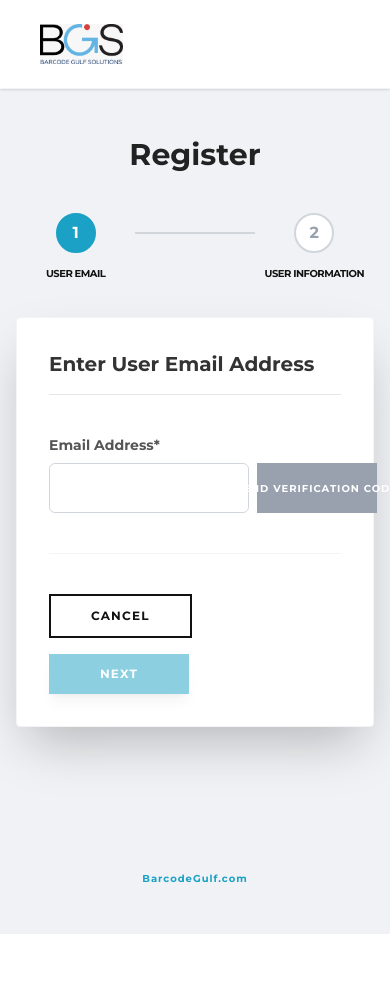
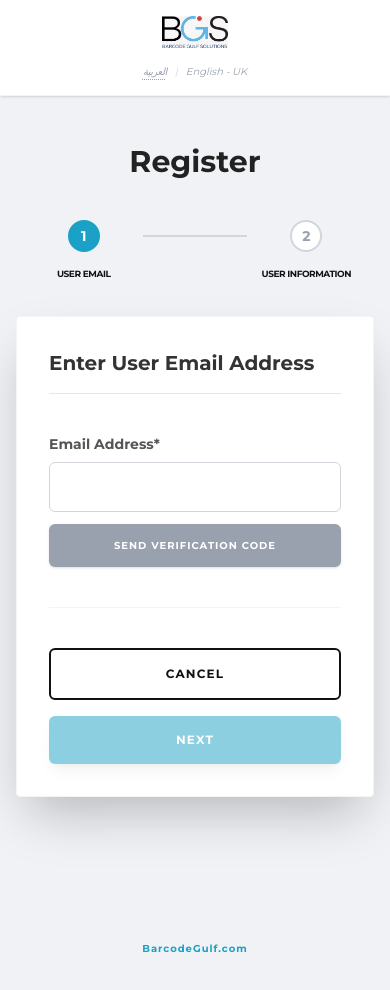
Before and after one commit to Reiman47/BGSHelpDesk, a Next.js app: page /auth/register in a window 390 px wide. Shown: the top 990 px of the page. Before the commit the page ends 934 px from the top, so only its background shows below. Built offline with nearby package versions, Linux system fonts and the light colour scheme; no server answers.

Commit message:
Optimize registration button response and overall UI responsive layout

```diff
--- a/src/app/auth/register/page.tsx
+++ b/src/app/auth/register/page.tsx
@@ -121,18 +121,18 @@ export default function RegisterPage() {
   return (
     <div className={`min-h-screen bg-[#F0F2F5] font-montserrat flex flex-col items-center text-[#111111] ${lang === 'ar' ? 'rtl' : 'ltr'}`}>
       {/* Simplify Header inspired by Zebra */}
-      <header className={`w-full bg-white p-6 px-10 flex justify-between items-center shadow-sm border-b border-gray-100 ${lang === 'ar' ? 'flex-row-reverse' : ''}`}>
+      <header className={`w-full bg-white p-4 md:p-6 px-6 md:px-10 flex flex-col md:flex-row justify-between items-center shadow-sm border-b border-gray-100 gap-4 ${lang === 'ar' ? 'md:flex-row-reverse' : ''}`}>
         <Link href="/" className="hover:opacity-80 transition-opacity">
           <Image
             src="/logo.jpg"
             alt="Barcode Gulf"
             width={180}
             height={60}
-            className="h-10 w-auto object-contain"
+            className="h-8 md:h-10 w-auto object-contain"
             priority
           />
         </Link>
-        <div className={`text-[10px] italic text-gray-400 hidden md:block ${lang === 'ar' ? 'text-right' : 'text-left'}`}>
+        <div className={`text-[10px] italic text-gray-400 ${lang === 'ar' ? 'text-right' : 'text-left'}`}>
           <button
             onClick={() => setLang(lang === 'en' ? 'ar' : 'en')}
             className="hover:text-[#1AA1C5] transition-colors uppercase tracking-tighter decoration-dotted underline underline-offset-4"
@@ -148,16 +148,16 @@ export default function RegisterPage() {
         <h1 className="text-3xl font-bold text-center mb-10 text-[#222222]">{t("register")}</h1>
 
         {/* Zebra Stepper */}
-        <div className={`flex items-center justify-center mb-16 relative ${lang === 'ar' ? 'flex-row-reverse' : ''}`}>
+        <div className={`flex items-center justify-center mb-16 relative px-4 ${lang === 'ar' ? 'flex-row-reverse' : ''}`}>
           <div className={`flex items-center w-full max-w-sm ${lang === 'ar' ? 'flex-row-reverse' : ''}`}>
             <div className="relative flex flex-col items-center flex-1">
-              <div className={`w-10 h-10 rounded-full flex items-center justify-center border-2 ${step >= 1 ? 'bg-[#1AA1C5] border-[#1AA1C5] text-white' : 'bg-white border-gray-300 text-gray-400'} font-bold text-base z-10 transition-all`}>1</div>
-              <span className="absolute -bottom-7 text-[10px] font-bold uppercase tracking-tighter whitespace-nowrap">{t("userEmail")}</span>
+              <div className={`w-8 h-8 md:w-10 md:h-10 rounded-full flex items-center justify-center border-2 ${step >= 1 ? 'bg-[#1AA1C5] border-[#1AA1C5] text-white' : 'bg-white border-gray-300 text-gray-400'} font-bold text-sm md:text-base z-10 transition-all`}>1</div>
+              <span className="absolute -bottom-7 text-[9px] md:text-[10px] font-bold uppercase tracking-tighter whitespace-nowrap">{t("userEmail")}</span>
             </div>
-            <div className={`flex-grow h-[2px] ${step > 1 ? 'bg-[#1AA1C5]' : 'bg-gray-300'} transition-all`}></div>
+            <div className={`flex-grow h-[2px] ${step > 1 ? 'bg-[#1AA1C5]' : 'bg-gray-300'} transition-all mx-2`}></div>
             <div className="relative flex flex-col items-center flex-1">
-              <div className={`w-10 h-10 rounded-full flex items-center justify-center border-2 ${step >= 2 ? 'bg-[#1AA1C5] border-[#1AA1C5] text-white' : 'bg-white border-gray-300 text-gray-400'} font-bold text-base z-10 transition-all`}>2</div>
-              <span className="absolute -bottom-7 text-[10px] font-bold uppercase tracking-tighter whitespace-nowrap">{t("userInformation")}</span>
+              <div className={`w-8 h-8 md:w-10 md:h-10 rounded-full flex items-center justify-center border-2 ${step >= 2 ? 'bg-[#1AA1C5] border-[#1AA1C5] text-white' : 'bg-white border-gray-300 text-gray-400'} font-bold text-sm md:text-base z-10 transition-all`}>2</div>
+              <span className="absolute -bottom-7 text-[9px] md:text-[10px] font-bold uppercase tracking-tighter whitespace-nowrap">{t("userInformation")}</span>
             </div>
           </div>
         </div>
@@ -176,17 +176,17 @@ export default function RegisterPage() {
                 <h2 className="text-xl font-bold text-[#333333]">{t("enterEmail")}</h2>
               </div>
 
-              <div className={`space-y-8 max-w-md ${lang === 'ar' ? 'ml-auto' : ''}`}>
+              <div className={`space-y-6 md:space-y-8 max-w-md ${lang === 'ar' ? 'ml-auto' : ''}`}>
                 <div>
                   <label className={`block text-sm font-bold text-[#555555] mb-2 ${lang === 'ar' ? 'text-right' : 'text-left'}`}>
                     {t("emailAddr")}
                   </label>
-                  <div className="flex gap-2">
+                  <div className={`flex flex-col md:flex-row gap-3`}>
                     <input
                       type="email"
                       required
                       disabled={otpSent || otpVerified}
-                      className={`flex-grow p-3.5 border border-gray-300 rounded-md focus:ring-1 focus:ring-[#1AA1C5] outline-none transition-all bg-white text-sm ${lang === 'ar' ? 'text-right' : 'text-left'} disabled:bg-gray-50 focus:border-[#1AA1C5]`}
+                      className={`w-full md:flex-grow p-3.5 border border-gray-300 rounded-md focus:ring-1 focus:ring-[#1AA1C5] outline-none transition-all bg-white text-sm ${lang === 'ar' ? 'text-right' : 'text-left'} disabled:bg-gray-50 focus:border-[#1AA1C5]`}
                       value={formData.email}
                       onChange={(e) => setFormData({...formData, email: e.target.value})}
                     />
@@ -195,7 +195,7 @@ export default function RegisterPage() {
                         type="button"
                         onClick={handleSendOtp}
                         disabled={sendingOtp || !formData.email}
-                        className="px-4 py-2 bg-[#1AA1C5] text-white font-bold uppercase text-[10px] hover:bg-[#1589a8] transition-all tracking-widest disabled:bg-gray-400 whitespace-nowrap flex items-center justify-center min-w-[120px]"
+                        className="w-full md:w-auto px-6 py-3.5 md:py-2 bg-[#1AA1C5] text-white font-bold uppercase text-[10px] hover:bg-[#1589a8] transition-all tracking-widest disabled:bg-gray-400 whitespace-nowrap flex items-center justify-center md:min-w-[140px] rounded-md shadow-sm"
                       >
                         {sendingOtp ? <Loader2 className="animate-spin" size={20} /> : (otpSent ? (lang === 'ar' ? 'إعادة الإرسال' : 'Resend') : t("sendOtp"))}
                       </button>
@@ -208,12 +208,12 @@ export default function RegisterPage() {
                     <label className={`block text-sm font-bold text-[#555555] mb-2 ${lang === 'ar' ? 'text-right' : 'text-left'}`}>
                       {t("enterOtp")}
                     </label>
-                    <div className="flex gap-2">
+                    <div className="flex flex-col md:flex-row gap-3">
                       <input
                         type="text"
                         required
                         maxLength={6}
-                        className={`flex-grow p-3.5 border border-gray-300 rounded-md focus:ring-1 focus:ring-[#1AA1C5] outline-none transition-all bg-white text-sm ${lang === 'ar' ? 'text-right' : 'text-left'} focus:border-[#1AA1C5]`}
+                        className={`w-full md:flex-grow p-3.5 border border-gray-300 rounded-md focus:ring-1 focus:ring-[#1AA1C5] outline-none transition-all bg-white text-sm ${lang === 'ar' ? 'text-right' : 'text-left'} focus:border-[#1AA1C5]`}
                         value={otp}
                         onChange={(e) => setOtp(e.target.value)}
                         placeholder="123456"
@@ -222,7 +222,7 @@ export default function RegisterPage() {
                         type="button"
                         onClick={handleVerifyOtp}
                         disabled={verifyingOtp || otp.length < 6}
-                        className="px-6 py-2 bg-[#222] text-white font-bold uppercase text-[10px] hover:bg-black transition-all tracking-widest disabled:bg-gray-400 min-w-[120px] flex items-center justify-center"
+                        className="w-full md:w-auto px-6 py-3.5 md:py-2 bg-[#222] text-white font-bold uppercase text-[10px] hover:bg-black transition-all tracking-widest disabled:bg-gray-400 md:min-w-[140px] flex items-center justify-center rounded-md shadow-sm"
                       >
                         {verifyingOtp ? <Loader2 className="animate-spin" size={20} /> : t("verifyOtp")}
                       </button>
@@ -239,18 +239,18 @@ export default function RegisterPage() {
                 )}
               </div>
 
-              <div className={`flex flex-wrap gap-4 pt-6 border-t border-gray-100 pt-10 ${lang === 'ar' ? 'flex-row-reverse' : ''}`}>
+              <div className={`flex flex-col md:flex-row gap-4 pt-10 border-t border-gray-100 ${lang === 'ar' ? 'md:flex-row-reverse' : ''}`}>
                 <button
                   type="button"
                   onClick={() => router.push("/auth/login")}
-                  className="px-10 py-3 border-2 border-[#111111] font-bold uppercase text-xs hover:bg-gray-50 transition-all tracking-widest min-w-[140px]"
+                  className="w-full md:w-auto px-10 py-4 md:py-3 border-2 border-[#111111] font-bold uppercase text-xs hover:bg-gray-50 transition-all tracking-widest md:min-w-[140px] rounded-md"
                 >
                   {t("cancel")}
                 </button>
                 <button
                   type="submit"
                   disabled={!otpVerified}
-                  className="px-10 py-3 bg-[#1AA1C5] text-white font-bold uppercase text-xs hover:bg-[#1589a8] transition-all tracking-widest min-w-[140px] shadow-lg disabled:opacity-50 disabled:cursor-not-allowed"
+                  className="w-full md:w-auto px-10 py-4 md:py-3 bg-[#1AA1C5] text-white font-bold uppercase text-xs hover:bg-[#1589a8] transition-all tracking-widest md:min-w-[140px] shadow-lg disabled:opacity-50 disabled:cursor-not-allowed rounded-md"
                 >
                   {t("next")}
                 </button>
@@ -349,18 +349,18 @@ export default function RegisterPage() {
                 </div>
               </div>
 
-              <div className={`flex flex-wrap gap-4 pt-10 border-t border-gray-100 ${lang === 'ar' ? 'flex-row-reverse' : ''}`}>
+              <div className={`flex flex-col md:flex-row gap-4 pt-10 border-t border-gray-100 ${lang === 'ar' ? 'md:flex-row-reverse' : ''}`}>
                 <button
                   type="button"
                   onClick={handleBack}
-                  className="px-10 py-3 border-2 border-black font-bold uppercase text-xs hover:bg-gray-50 transition-all tracking-widest min-w-[140px]"
+                  className="w-full md:w-auto px-10 py-4 md:py-3 border-2 border-black font-bold uppercase text-xs hover:bg-gray-50 transition-all tracking-widest md:min-w-[140px] rounded-md"
                 >
                   {t("back")}
                 </button>
                 <button
                   type="submit"
                   disabled={loading}
-                  className="px-10 py-3 bg-[#1AA1C5] text-white font-bold uppercase text-xs hover:bg-[#1589a8] transition-all tracking-widest min-w-[200px] flex items-center justify-center shadow-lg"
+                  className="w-full md:w-auto px-10 py-4 md:py-3 bg-[#1AA1C5] text-white font-bold uppercase text-xs hover:bg-[#1589a8] transition-all tracking-widest md:min-w-[200px] flex items-center justify-center shadow-lg rounded-md"
                 >
                   {loading && <Loader2 className="animate-spin mr-2" size={16} />}
                   {t("completeReg")}
--- a/src/components/Navbar.tsx
+++ b/src/components/Navbar.tsx
@@ -59,7 +59,7 @@ export default function Navbar() {
                 alt="Barcode Gulf Solutions"
                 width={150}
                 height={50}
-                className="h-10 w-auto object-contain"
+                className="h-8 md:h-10 w-auto object-contain"
                 priority
               />
             </Link>
```
Also changed, not shown: src/app/auth/forgot-password/page.tsx (+12 -12 lines), src/app/auth/login/page.tsx (+5 -3 lines), src/app/dashboard/DashboardContent.tsx (+4 -4 lines), src/components/AdminTicketTable.tsx (+8 -8 lines).
